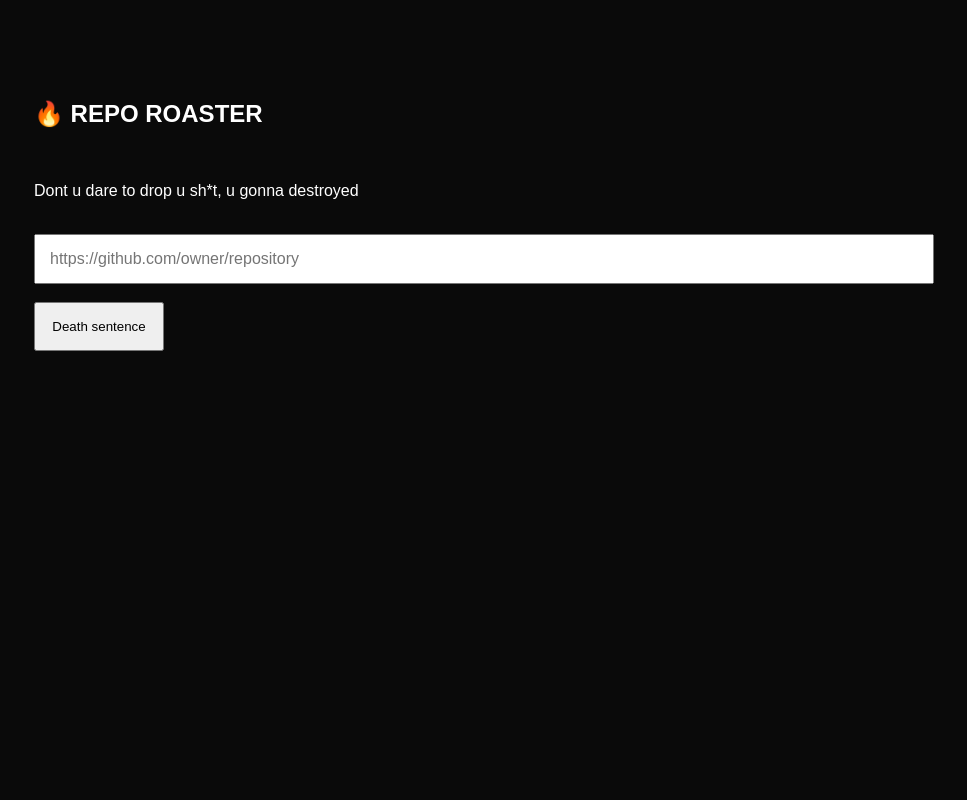
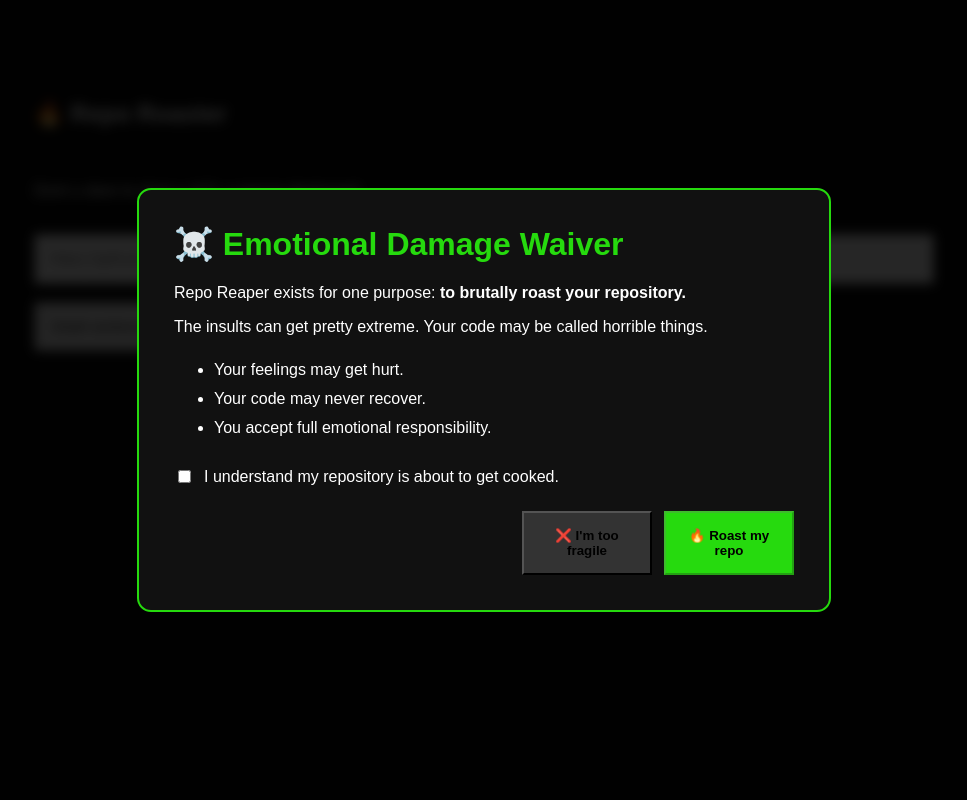
Before and after one commit to Broccoliux/repo-roaster, a Flask app: page / in a window 1280 px wide. Shown: the whole page, without its empty margins (156-1123 px from the left). Run offline with Flask 3, Linux system fonts and the light colour scheme; some libraries are stand-ins or nearby versions.

Commit message:
Update index.html

```diff
--- a/templates/index.html
+++ b/templates/index.html
@@ -1,13 +1,11 @@
 <!DOCTYPE html>
 <html lang="en">
-<html>
+
 <head>
   <meta charset="UTF-8">
   <meta name="viewport" content="width=device-width, initial-scale=1.0">
 
-
-    <title>REPO ROASTER</title>
-
+  <title>Repo Roaster</title>
 
   <link rel="stylesheet" href="{{ url_for('static', filename='style.css') }}">
 </head>
@@ -17,17 +15,11 @@
   <main>
 
     <section class="hero">
-            <h1>🔥 REPO ROASTER</h1>
+      <h1>🔥 Repo Roaster</h1>
 
       <p>Dont u dare to drop u sh*t, u gonna destroyed</p>
 
-            <input
-
-                type="text"
-                id="repo-url"
-                placeholder="https://github.com/owner/repository"
-
-            >
+      <input type="text" id="repo-url" placeholder="https://github.com/owner/repository">
 
       <button id="roast-btn">
         Death sentence
@@ -38,9 +30,57 @@
 
   </main>
 
-        <!-- to  load js after the HTML-->
-        <script src="{{ url_for('static', filename = 'script.js')}}"></script>
+  <div id="warning-modal" class="warning-overlay">
 
+    <div class="warning-box">
 
+      <h1>☠️ Emotional Damage Waiver</h1>
+
+      <p>
+        Repo Reaper exists for one purpose:
+        <strong>to brutally roast your repository.</strong>
+      </p>
+
+      <p>
+        The insults can get pretty extreme. Your code may be called horrible things.
+      </p>
+
+      <ul>
+        <li>Your feelings may get hurt.</li>
+        <li>Your code may never recover.</li>
+        <li>You accept full emotional responsibility.</li>
+      </ul>
+
+      <label class="agree-box">
+        <input type="checkbox" id="agree-checkbox">
+        I understand my repository is about to get cooked.
+      </label>
+
+      <div class="warning-buttons">
+
+        <button id="leave-btn">
+          ❌ I'm too fragile
+        </button>
+
+        <button id="accept-btn" disabled>
+          🔥 Roast my repo
+        </button>
+
+      </div>
+    </div>
+  </div>
+
+  <!-- to load js after the HTML -->
+  <script src="{{ url_for('static', filename='script.js') }}"></script>
+
+  <div id="jumpscare" class="hidden">
+
+      <img
+          id="monster"
+          src="/static/images/jin.jpg"
+          alt="monster"
+        >
+  </div>
 </body>
+
 </html>
```
Lines whose indentation alone changed are shown as unchanged.
